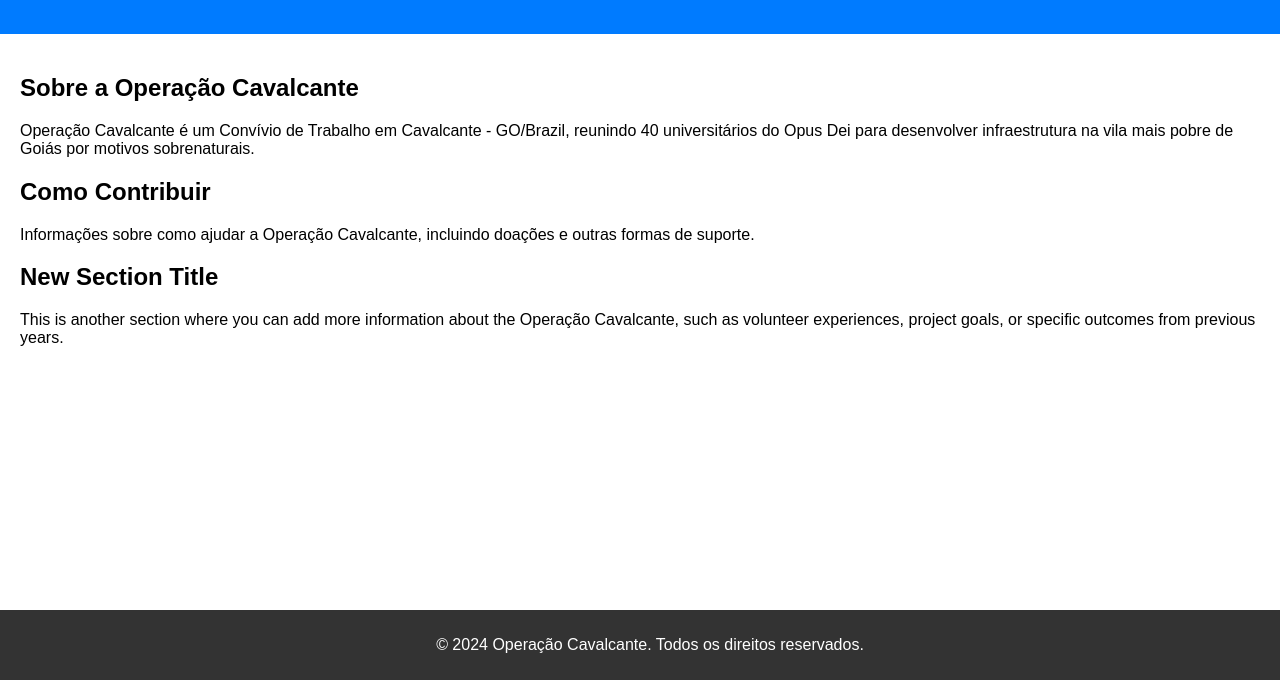
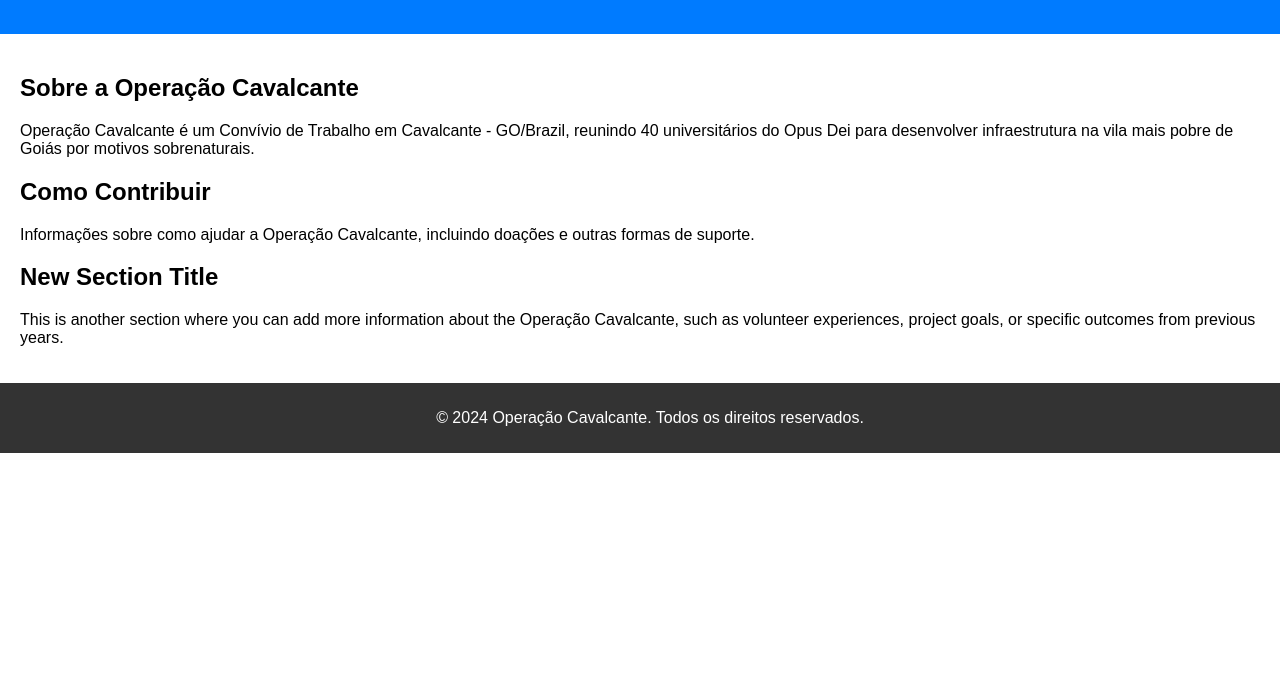
Before and after one commit to op-cavalcante/op-cavalcante.github.io, a plain HTML site: page index.html in a window 1280 px wide. Shown: the part 120-800 px from the top of the page. Drawn offline with Linux system fonts and the light colour scheme.

Commit message:
Update style.css
removing the bottom footer

```diff
--- a/style.css
+++ b/style.css
@@ -36,7 +36,16 @@ footer {
     color: white;
     text-align: center;
     padding: 10px;
-    position: fixed;
-    bottom: 0;
     width: 100%;
+    /* Removed fixed positioning to allow natural document flow */
 }
+
+/* Add some spacing to the bottom of the site to ensure footer doesn't cover content */
+body {
+    margin-bottom: 40px;
+}
+
+/* Improve scrolling experience for longer content */
+html {
+    scroll-behavior: smooth;
+}
```
